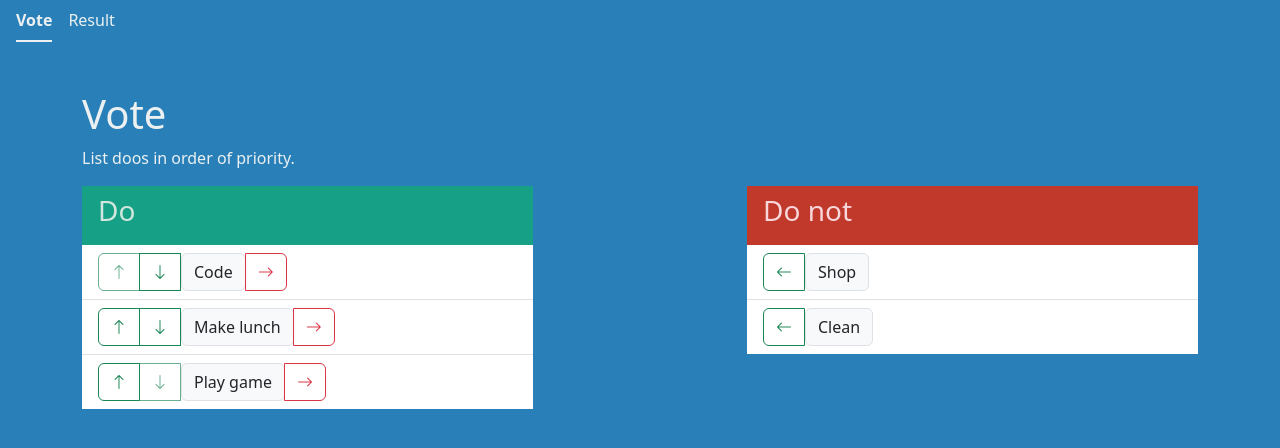
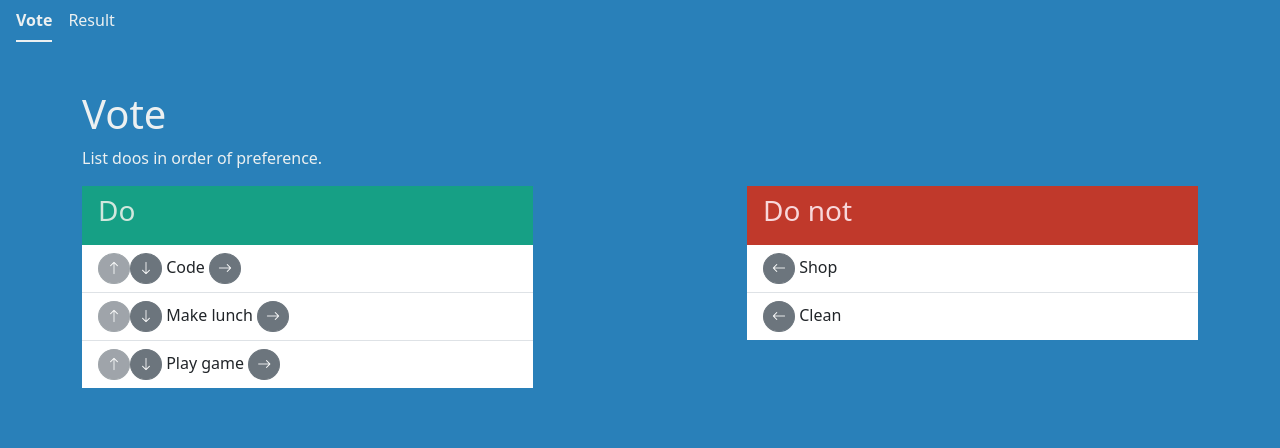
Before and after one commit to slovb/agree, an Angular app in the folder frontend/: page /vote in a window 1280 px wide. Shown: the top 448 px of the page. Built offline with nearby package versions, Linux system fonts and the light colour scheme.

Commit message:
simple buttons

```diff
--- a/frontend/src/app/vote/vote.component.html
+++ b/frontend/src/app/vote/vote.component.html
@@ -1,6 +1,6 @@
 <h1 class>Vote</h1>
 
-<p>List doos in order of priority.</p>
+<p>List doos in order of preference.</p>
 
 <div class="fluid-container">
   <div class="row">
@@ -10,58 +10,49 @@
           <h3>Do</h3>
         </li>
         <li class="list-group-item">
-          <div class="btn-toolbar">
-            <div class="btn-group" role="group">
-              <button type="button" class="btn btn-outline-success disabled">
+          <button
+            type="button"
+            class="btn btn-sm btn-secondary rounded-circle disabled"
+          >
             <i class="bi bi-arrow-up"></i>
           </button>
-              <button type="button" class="btn btn-outline-success">
+          <button type="button" class="btn btn-sm btn-secondary rounded-circle">
             <i class="bi bi-arrow-down"></i>
           </button>
-              <div class="input-group">
-                <div class="input-group-text">Code</div>
-              </div>
-              <button type="button" class="btn btn-outline-danger">
+          Code
+          <button type="button" class="btn btn-sm btn-secondary rounded-circle">
             <i class="bi bi-arrow-right"></i>
           </button>
-            </div>
-          </div>
         </li>
         <li class="list-group-item">
-          <div class="btn-toolbar">
-            <div class="btn-group" role="group">
-              <button type="button" class="btn btn-outline-success">
+          <button
+            type="button"
+            class="btn btn-sm btn-secondary rounded-circle disabled"
+          >
             <i class="bi bi-arrow-up"></i>
           </button>
-              <button type="button" class="btn btn-outline-success">
+          <button type="button" class="btn btn-sm btn-secondary rounded-circle">
             <i class="bi bi-arrow-down"></i>
           </button>
-              <div class="input-group">
-                <div class="input-group-text">Make lunch</div>
-              </div>
-              <button type="button" class="btn btn-outline-danger">
+          Make lunch
+          <button type="button" class="btn btn-sm btn-secondary rounded-circle">
             <i class="bi bi-arrow-right"></i>
           </button>
-            </div>
-          </div>
         </li>
         <li class="list-group-item">
-          <div class="btn-toolbar">
-            <div class="btn-group" role="group">
-              <button type="button" class="btn btn-outline-success">
+          <button
+            type="button"
+            class="btn btn-sm btn-secondary rounded-circle disabled"
+          >
             <i class="bi bi-arrow-up"></i>
           </button>
-              <button type="button" class="btn btn-outline-success disabled">
+          <button type="button" class="btn btn-sm btn-secondary rounded-circle">
             <i class="bi bi-arrow-down"></i>
           </button>
-              <div class="input-group">
-                <div class="input-group-text">Play game</div>
-              </div>
-              <button type="button" class="btn btn-outline-danger">
+          Play game
+          <button type="button" class="btn btn-sm btn-secondary rounded-circle">
             <i class="bi bi-arrow-right"></i>
           </button>
-            </div>
-          </div>
         </li>
       </ul>
     </div>
@@ -72,28 +63,16 @@
           <h3>Do not</h3>
         </li>
         <li class="list-group-item">
-          <div class="btn-toolbar">
-            <div class="btn-group" role="group">
-              <button type="button" class="btn btn-outline-success">
+          <button type="button" class="btn btn-sm btn-secondary rounded-circle">
             <i class="bi bi-arrow-left"></i>
           </button>
-              <div class="input-group">
-                <div class="input-group-text">Shop</div>
-              </div>
-            </div>
-          </div>
+          Shop
         </li>
         <li class="list-group-item">
-          <div class="btn-toolbar">
-            <div class="btn-group" role="group">
-              <button type="button" class="btn btn-outline-success">
+          <button type="button" class="btn btn-sm btn-secondary rounded-circle">
             <i class="bi bi-arrow-left"></i>
           </button>
-              <div class="input-group">
-                <div class="input-group-text">Clean</div>
-              </div>
-            </div>
-          </div>
+          Clean
         </li>
       </ul>
     </div>
```
Lines whose indentation alone changed are shown as unchanged.
